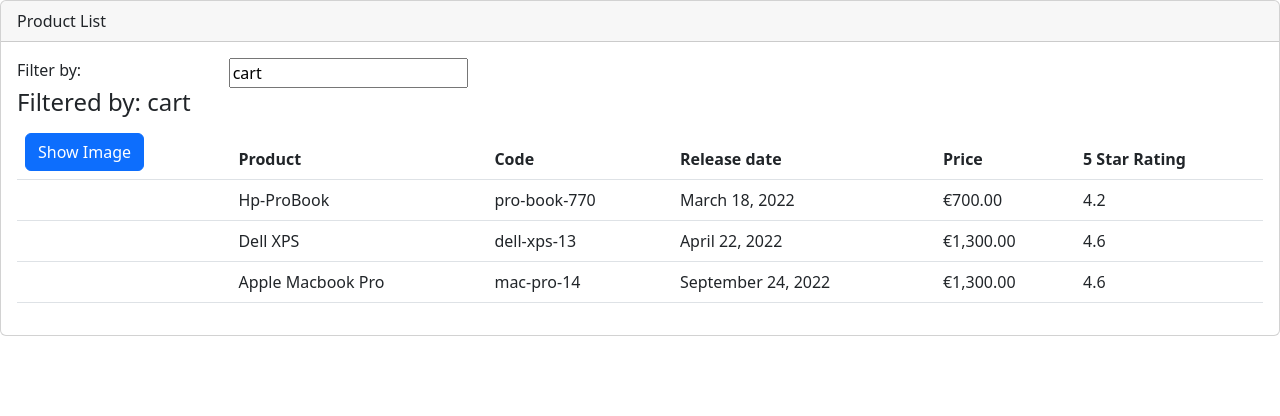
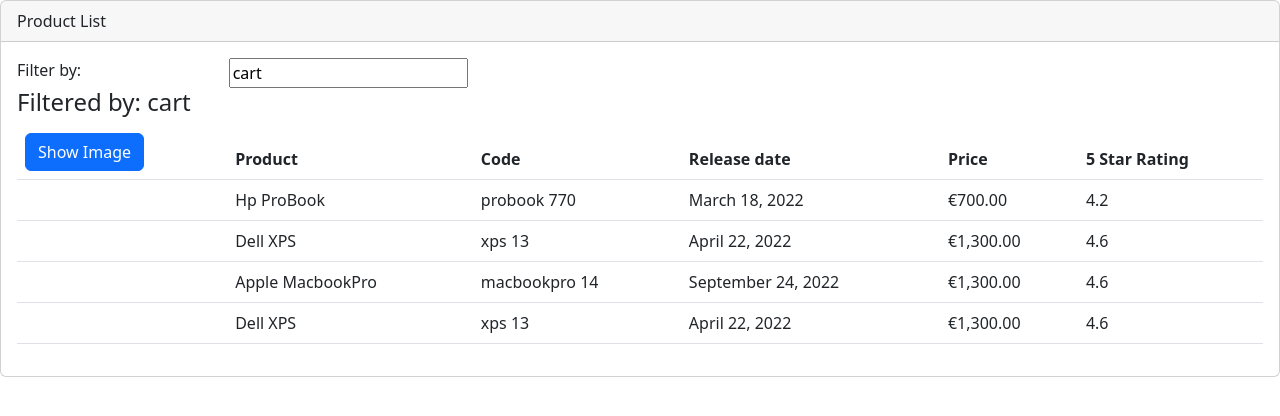
Before and after one commit to ubt-e-commerce-app/front, an Angular app: page / in a window 1280 px wide. Shown: the top 416 px of the page. Built offline with nearby package versions, Linux system fonts and the light colour scheme.

Commit message:
product interface and convert pipe

```diff
--- a/src/app/app.module.ts
+++ b/src/app/app.module.ts
@@ -5,11 +5,13 @@ import { BrowserModule } from '@angular/platform-browser';
 import { AppRoutingModule } from './app-routing.module';
 import { AppComponent } from './app.component';
 import { ProductListComponent } from './products/product-list/product-list.component';
+import { ConvertToSpacesPipe } from './shared/convert-to-spaces.pipe';
 
 @NgModule({
   declarations: [
     AppComponent,
-    ProductListComponent
+    ProductListComponent,
+    ConvertToSpacesPipe
   ],
   imports: [
     BrowserModule,
--- a/src/app/products/product-list/product-list.component.html
+++ b/src/app/products/product-list/product-list.component.html
@@ -39,7 +39,7 @@
                             [style.margin.px]="imageMargin">
                         </td>
                         <td>{{product.productName}}</td>
-                        <td>{{product.productCode | lowercase}}</td>
+                        <td>{{product.productCode | lowercase | convertToSpaces: '-' }}</td>
                         <td>{{product.releaseDate}}</td>
                         <td>{{product.price | currency: 'EUR'}}</td>
                         <td>{{product.starRating}}</td>
--- a/src/app/products/product-list/product-list.component.ts
+++ b/src/app/products/product-list/product-list.component.ts
@@ -1,4 +1,5 @@
-import { Component, OnInit } from '@angular/core';
+import { Component, OnInit, Pipe } from '@angular/core';
+import { IProduct } from './product';
 
 @Component({
   selector: 'app-product-list',
@@ -11,11 +12,11 @@ export class ProductListComponent implements OnInit {
   imageMargin = 2;
   showImage = false;
   listFilter = 'cart';
-  products: any[] = [
+  products: IProduct[] = [
     {
       "productId": 1,
-      "productName": "Hp-ProBook",
-      "productCode": "Pro-book-770",
+      "productName": "Hp ProBook",
+      "productCode": "Probook-770",
       "releaseDate": "March 18, 2022",
       "description": "Lorem ipsum dolor sit, amet consectetur adipisicing elit. Natus, fuga. Itaque, provident.",
       "price": 700,
@@ -25,7 +26,7 @@ export class ProductListComponent implements OnInit {
     {
       "productId": 2,
       "productName": "Dell XPS",
-      "productCode": "Dell-xps-13",
+      "productCode": "Xps-13",
       "releaseDate": "April 22, 2022",
       "description": "Lorem ipsum dolor sit, amet consectetur adipisicing elit. Natus, fuga. Itaque, provident.",
       "price": 1300,
@@ -34,14 +35,24 @@ export class ProductListComponent implements OnInit {
     },
     {
       "productId": 3,
-      "productName": "Apple Macbook Pro",
-      "productCode": "Mac-pro-14",
+      "productName": "Apple MacbookPro",
+      "productCode": "MacbookPro-14",
       "releaseDate": "September 24, 2022",
       "description": "Lorem ipsum dolor sit, amet consectetur adipisicing elit. Natus, fuga. Itaque, provident.",
       "price": 1300,
       "starRating": 4.6,
+      "imgUrl": "assets/images/apple.jpg"
+    },
+    {
+      "productId": 2,
+      "productName": "Dell XPS",
+      "productCode": "Xps-13",
+      "releaseDate": "April 22, 2022",
+      "description": "Lorem ipsum dolor sit, amet consectetur adipisicing elit. Natus, fuga. Itaque, provident.",
+      "price": 1300,
+      "starRating": 4.6,
       "imgUrl": "assets/images/dell.jpg"
-    }
+    },
   ]
 
   toggleImage():void {
--- /dev/null
+++ b/src/app/products/product-list/product.ts
@@ -0,0 +1,10 @@
+export interface IProduct{
+    "productId": number;
+      "productName": string;
+      "productCode": string;
+      "releaseDate": string;
+      "description": string;
+      "price": number;
+      "starRating": number;
+      "imgUrl": string;
+}
--- /dev/null
+++ b/src/app/shared/convert-to-spaces.pipe.ts
@@ -0,0 +1,10 @@
+import { Pipe, PipeTransform } from "@angular/core";
+
+@Pipe({
+    name: 'convertToSpaces'
+})
+export class ConvertToSpacesPipe implements PipeTransform{
+    transform(value:string, character: string): string {
+        return value.replace(character, ' ')
+    }
+}
```
Also changed, not shown: src/assets/images/apple Background Removed.png (added), src/assets/images/apple.jpg (added).
